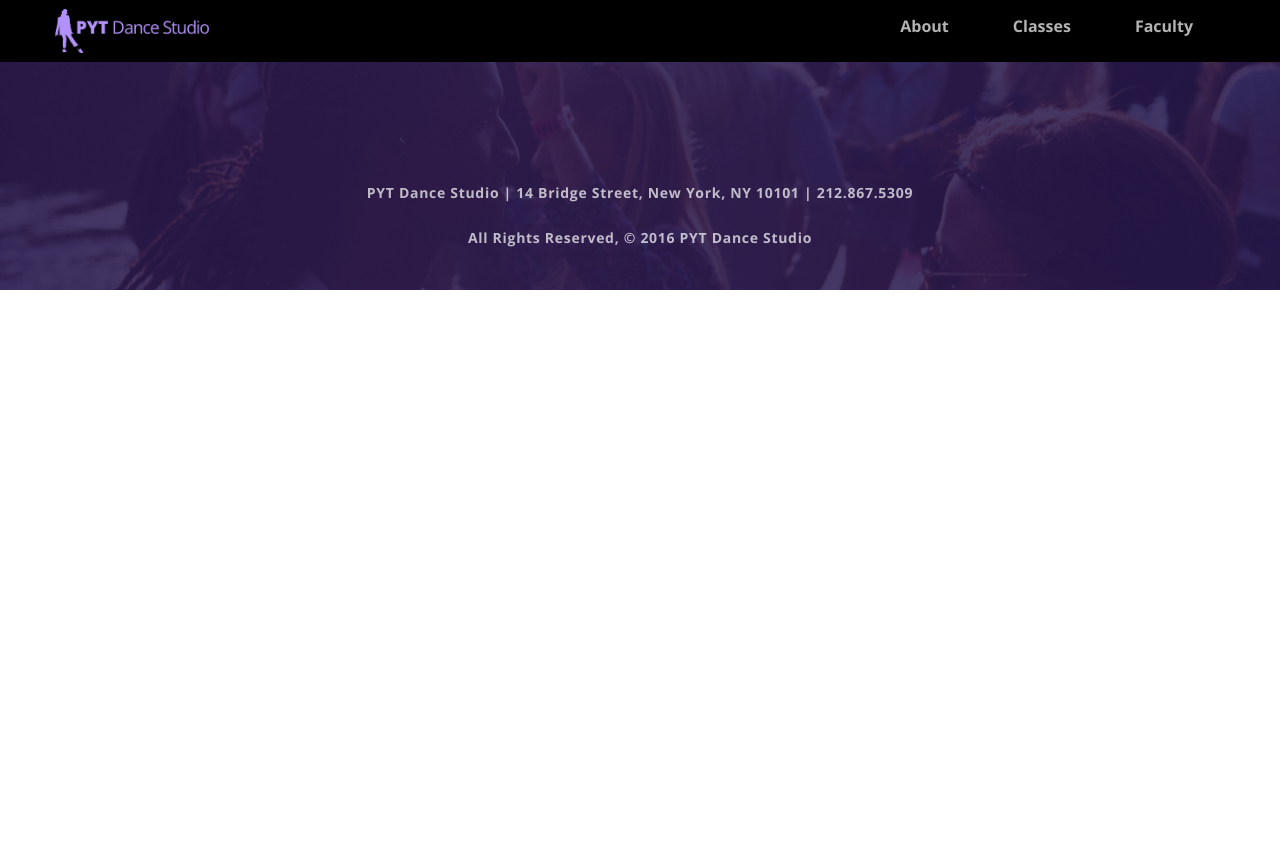
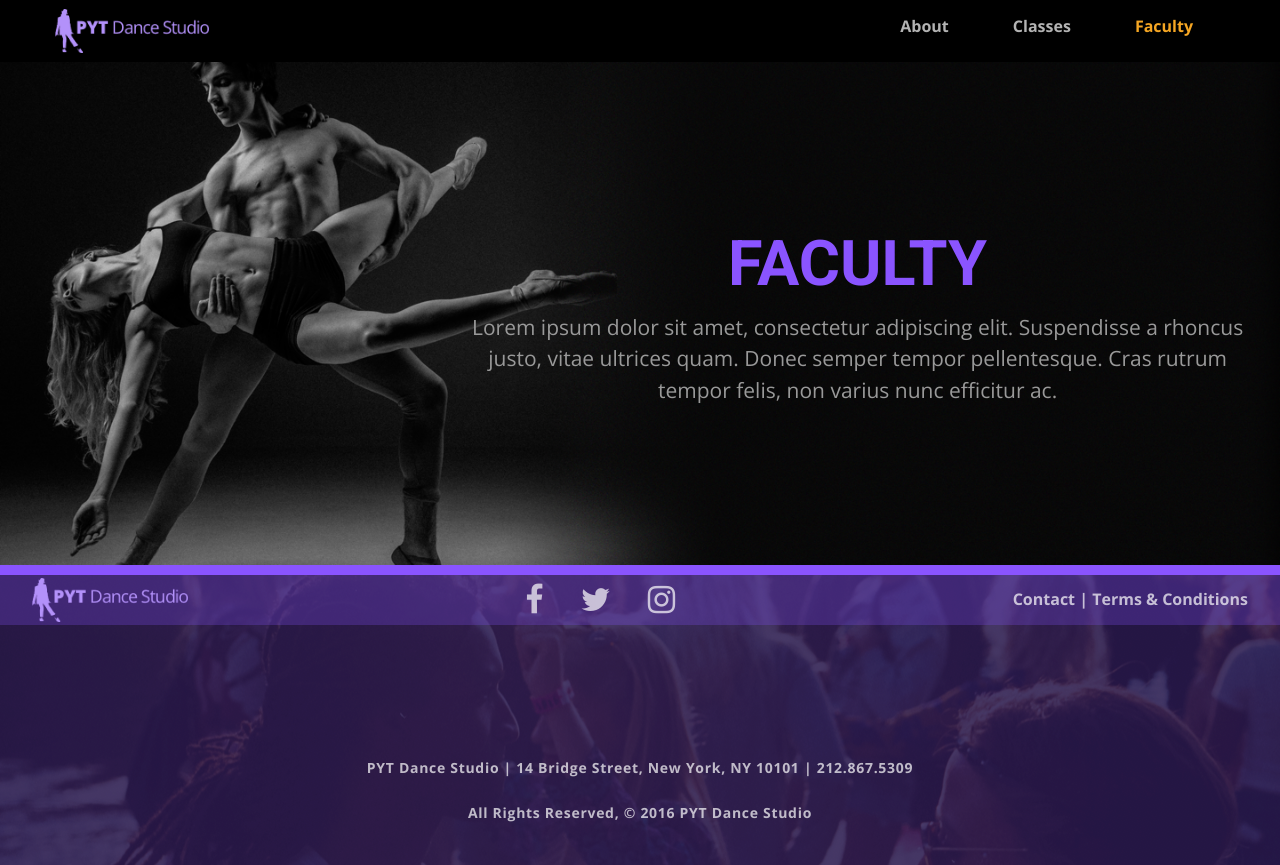
Before and after one commit to ianbgoldberg/PYT_dance_studio, a plain HTML site: page faculty.html in a window 1280 px wide. Before the commit the page ends 800 px from the top, so only its background shows below. Drawn offline with nearby package versions, Linux system fonts and the light colour scheme.

Commit message:
in faculty html and css, modify nav faculty color, add jumbotron

```diff
--- a/faculty.html
+++ b/faculty.html
@@ -16,9 +16,17 @@
     <ul>
       <li><a href="about.html" alt="link to about page">About</a><li>
       <li><a href="classes.html" alt="link to classes page">Classes</a><li>
-      <li><a href="faculty.html" alt="link to faculty page">Faculty</a><li>
+      <li><a href="faculty.html" alt="link to faculty page" id="faculty">Faculty</a><li>
     </ul>
   </nav>
+  <!-- JUMBOTRON -->
+  <div class="jumbotron">
+    <div class="container">
+      <h1>FACULTY</h1>
+      <p>
+        Lorem ipsum dolor sit amet, consectetur adipiscing elit. Suspendisse a rhoncus justo, vitae ultrices quam. Donec semper tempor pellentesque. Cras rutrum tempor felis, non varius nunc efficitur ac.</p>
+    </div>
+  </div>
   <!-- FOOTER -->
   <footer>
     <div class="footer1" role="presentation">
--- a/resources/css/faculty.css
+++ b/resources/css/faculty.css
@@ -5,11 +5,24 @@ html {
 }
 
 h1 {
-  color: rgba(255,255,255,0.7);
+  color: #8a54ff;
   font-weight: 700;
-  font-size: 2.25rem;
+  font-size: 1.875rem;
   line-height: 1.2;
   font-family: "Roboto", sans-serif;
+}
+
+h4 {
+  font-family: "Open Sans", sans-serif;
+  font-size: 1.125rem;
+  font-weight: 700;
+}
+
+
+p {
+  font-family: "Open Sans", sans-serif;
+  font-size: 1rem;
+  line-height: 1.5;
 }
 
 /* footer2 text*/
@@ -19,13 +32,6 @@ h2 {
   font-weight: 700;
   font-size: 0.875rem;
   letter-spacing: 0.044rem;
-}
-
-p {
-  font-family: "Open Sans", sans-serif;
-  color: rgba(255,255,255,0.7);
-  font-size: 1.124rem;
-  line-height: 1.4rem;
 }
 
 /* navigation text, read more, and footer1 text*/
@@ -85,6 +91,10 @@ nav ul li {
   margin-left: 2rem;
 }
 
+#faculty {
+  color: #f5a623;
+}
+
 @media only screen and (max-width: 767px) {
   nav {
     padding: 0 2rem;
@@ -131,11 +141,40 @@ nav ul li {
 
 .jumbotron {
   margin: 3.875rem 0 0 0;
+  padding: 9rem 0 9rem 0;
+  border-bottom: 10px solid #8a54ff;
+  display: flex;
+  justify-content: flex-end;
+  align-items: center;
+  background-image: url('../images/faculty.png');
+	background-repeat: no-repeat;
+	background-position: center;
+	background-size: cover;
+}
+
+.jumbotron div {
+  margin: 0;
+  width: 66%;
+  text-align: center;
+}
+
+.jumbotron div h1 {
+  color: #8a54ff;
+  font-family: "Roboto", sans-serif;
+}
+
+.jumbotron div p {
+  color: #999;
 }
 
 @media only screen and (max-width: 500px) {
   .jumbotron {
     margin: 2.5rem 0 0 0;
+    padding: 9rem 0 0 0;
+  }
+
+  .jumbotron div {
+    width: 100%;
   }
 }
 
```
